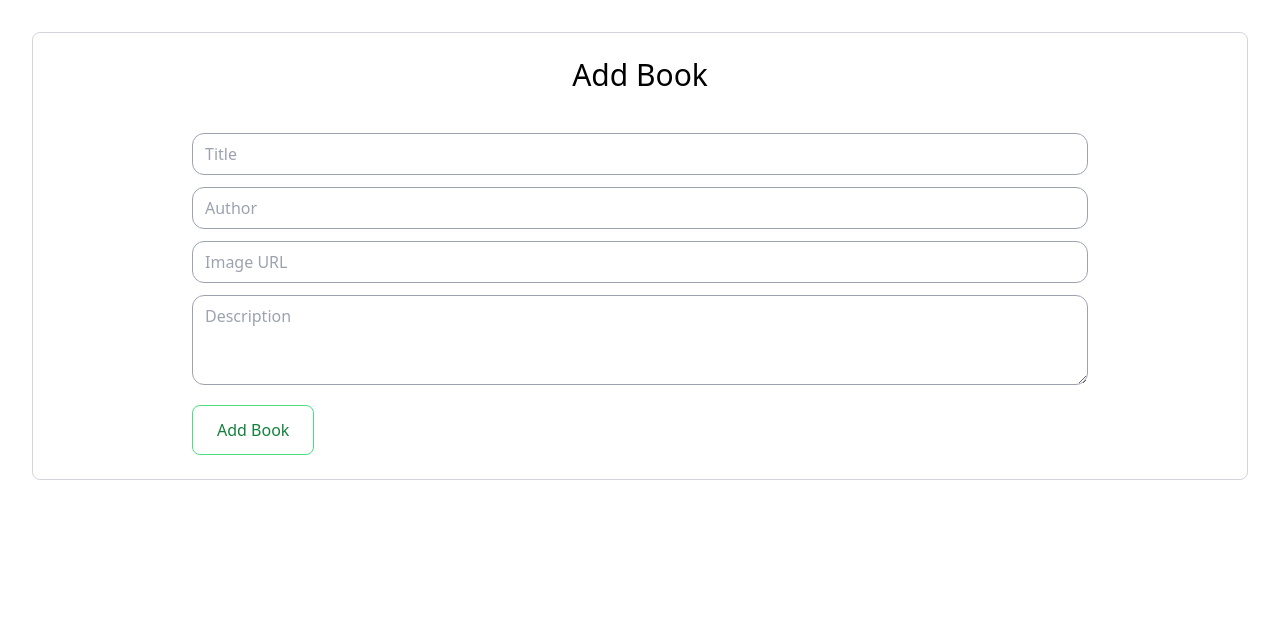
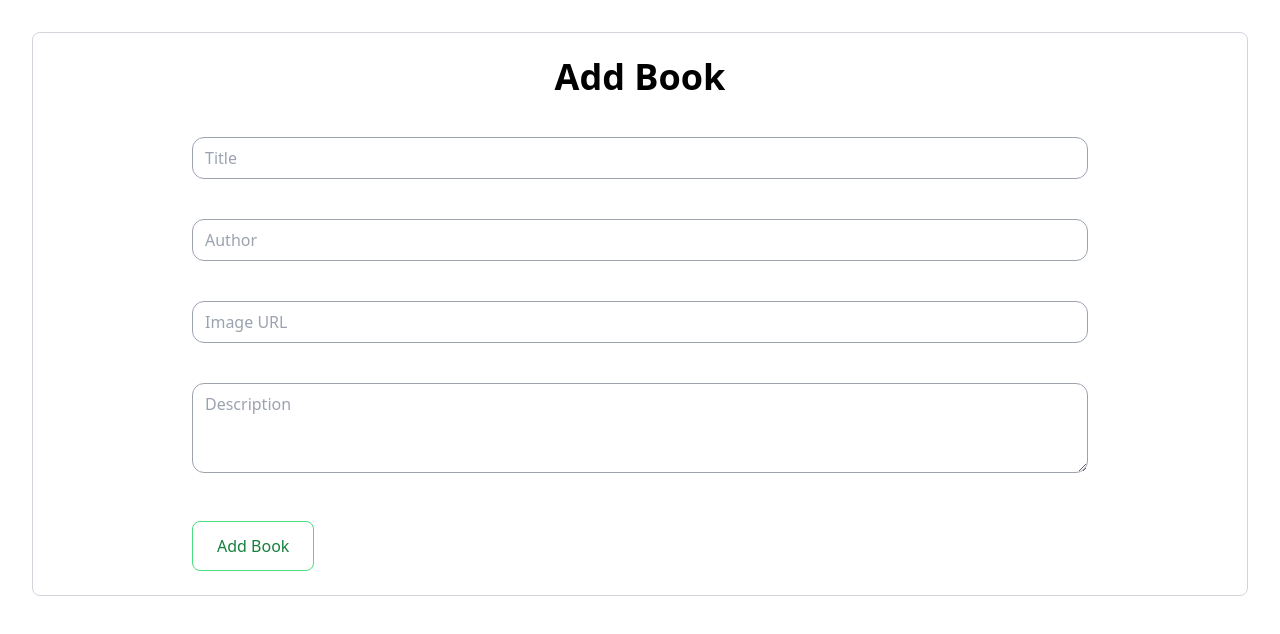
Before and after one commit to sudiptakdas/book-review-app, a React (Vite) app in the folder frontend/: page /add-book in a window 1280 px wide. Shown: the top 634 px of the page. Built offline with nearby package versions, Linux system fonts and the light colour scheme.

Commit message:
main:Updated Readme

```diff
--- a/frontend/src/pages/AddBook.tsx
+++ b/frontend/src/pages/AddBook.tsx
@@ -4,12 +4,14 @@ import axios from 'axios';
 
 const AddBookForm: React.FC = () => {
   const navigate = useNavigate();
+
   const [formData, setFormData] = useState({
     title: '',
     author: '',
     image: '',
     description: '',
   });
+  const [errors, setErrors] = useState<string[]>([]);
 
   const handleInputChange = (
     e: React.ChangeEvent<HTMLInputElement | HTMLTextAreaElement>
@@ -23,6 +25,26 @@ const AddBookForm: React.FC = () => {
 
   const handleSubmit = async (event: React.FormEvent) => {
     event.preventDefault();
+    setErrors([]);
+    const validationErrors: string[] = [];
+    if (!formData.title.trim()) {
+      validationErrors.push('Please enter the title.');
+    }
+    if (!formData.author.trim()) {
+      validationErrors.push('Please enter the author.');
+    }
+    if (!formData.image.trim()) {
+      validationErrors.push('Please enter the image URL.');
+    }
+    if (!formData.description.trim()) {
+      validationErrors.push('Please enter the description.');
+    }
+
+    if (validationErrors.length > 0) {
+      setErrors(validationErrors);
+      return;
+    }
+
     try {
       const response = await axios.post('http://localhost:3000/api/books', {
         title: formData?.title,
@@ -39,10 +61,10 @@ const AddBookForm: React.FC = () => {
 
   return (
     <div className='border border-gray-300 p-6 rounded-lg flex flex-col gap-10 items-center'>
-      <h1 className='text-3xl font-medium'>Add Book</h1>
+      <h1 className='text-4xl font-semibold'>Add Book</h1>
       <form
         onSubmit={handleSubmit}
-        className='flex flex-col gap-3 w-full max-w-4xl'
+        className='flex flex-col gap-10 w-full max-w-4xl'
       >
         <input
           type='text'
@@ -51,7 +73,6 @@ const AddBookForm: React.FC = () => {
           onChange={handleInputChange}
           placeholder='Title'
           className='border border-gray-400 rounded-xl px-3 py-2'
-          required
         />
         <input
           type='text'
@@ -60,7 +81,6 @@ const AddBookForm: React.FC = () => {
           onChange={handleInputChange}
           placeholder='Author'
           className='border border-gray-400 rounded-xl px-3 py-2'
-          required
         />
         <input
           type='text'
@@ -69,7 +89,6 @@ const AddBookForm: React.FC = () => {
           onChange={handleInputChange}
           placeholder='Image URL'
           className='border border-gray-400 rounded-xl px-3 py-2'
-          required
         />
         <textarea
           name='description'
@@ -78,8 +97,14 @@ const AddBookForm: React.FC = () => {
           placeholder='Description'
           rows={3}
           className='border border-gray-400 rounded-xl px-3 py-2'
-          required
         ></textarea>
+        {errors.length > 0 && (
+          <ul className='text-red-600 font-medium'>
+            {errors.map((error, index) => (
+              <li key={index}>{error}</li>
+            ))}
+          </ul>
+        )}
         <button
           type='submit'
           className='border border-green-400 text-green-700 font-medium px-6 py-3 rounded-lg max-w-fit mt-2'
```
Also changed, not shown: 2 other files (tests, documents, lock files or other folders).
